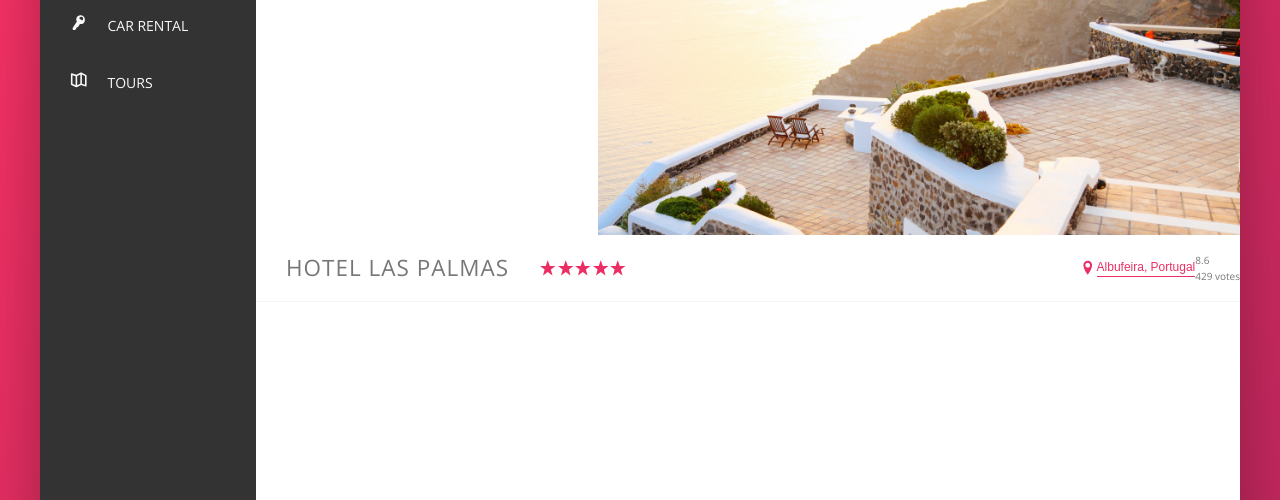
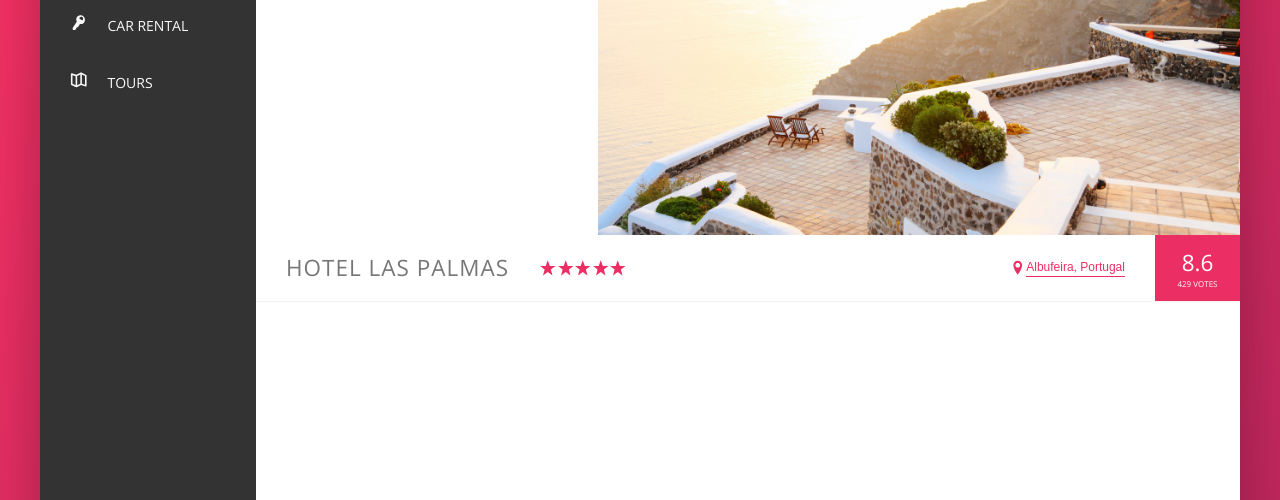
Before and after one commit to khan610/trillo, a website: page index.html in a window 1280 px wide. Shown: the part 300-800 px from the top of the page. Drawn offline with nearby package versions, Linux system fonts and the light colour scheme.

Commit message:
Building the Hotel Overview part 3

```diff
--- a/sass/_components.scss
+++ b/sass/_components.scss
@@ -242,16 +242,32 @@
         align-items: center;
     }
 
-    &__rating {
-
+    &__icon-location {
+        margin-right: .5rem;
     }
 
-    &__rating-average {
+    &__rating {
+        background-color: var(--color-primary);
+        color: #fff;
+        margin-left: 3rem;
+        padding: 0 2.25rem;
+        align-self: stretch;
 
+        display: flex;
+        flex-direction: column;
+        align-items: center;
+        justify-content: center;
+    }
+
+    &__rating-averege {
+        font-size: 2.25rem;
+        font-weight: 300;
+        margin-bottom: -3px;
     }
 
     &__rating-count {
-
+        font-size: .8rem;
+        text-transform: uppercase;
     }
 }
 
```
Also changed, not shown: css/style.css.
